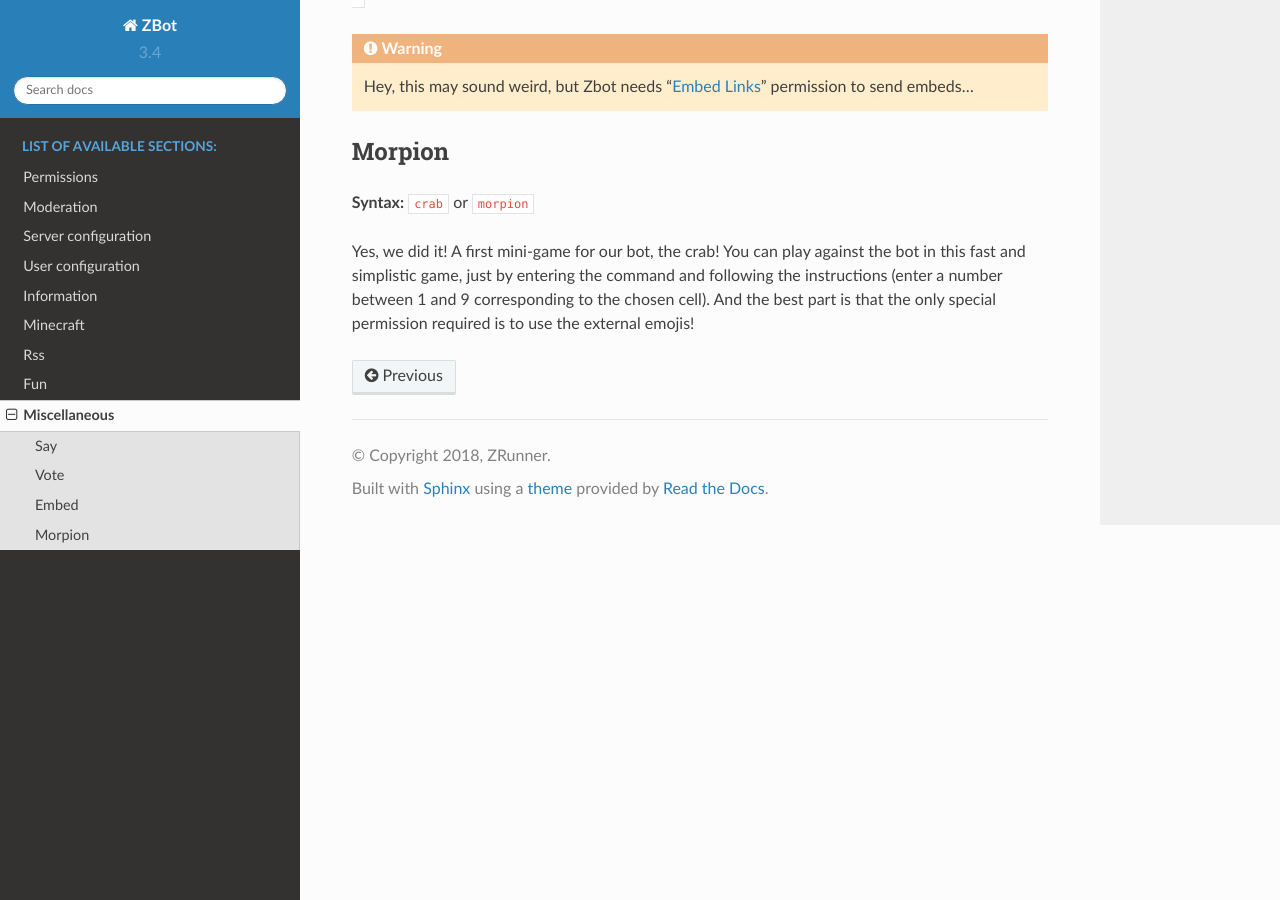
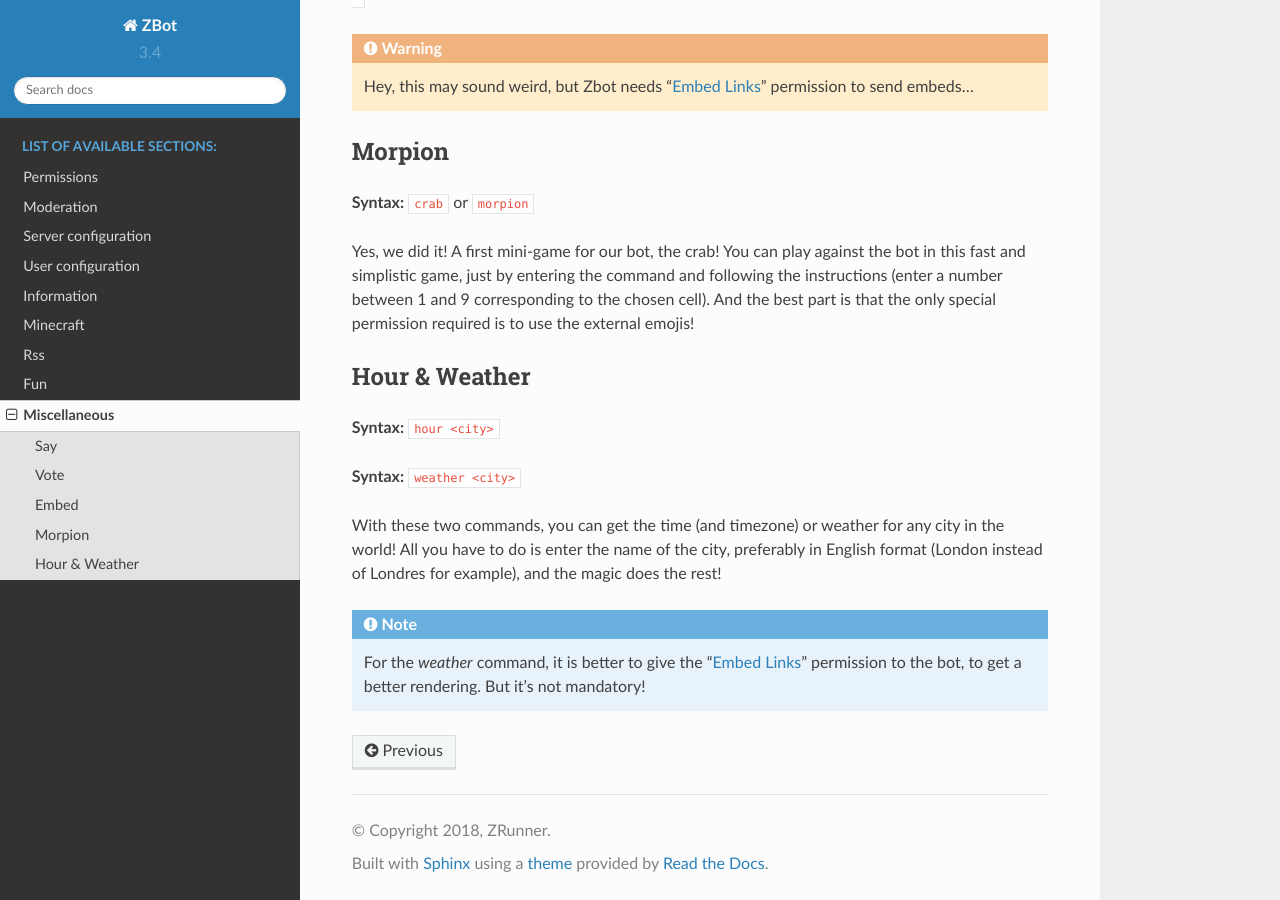
Before and after one commit to Axobot-org/Axobot, a Sphinx documentation site: the page built from docs/miscellaneous.rst, in a window 1280 px wide and 900 px high, scrolled down 1588 px. Built offline with Sphinx 7.4.7 and the Read the Docs theme 2.0.0, drawn with Linux system fonts in a browser that asks for light colours.

Commit message:
[add] `weather` & `hour` doc

```diff
--- a/docs/miscellaneous.rst
+++ b/docs/miscellaneous.rst
@@ -55,3 +55,16 @@ Morpion
 **Syntax:** :code:`crab` or :code:`morpion`
 
 Yes, we did it! A first mini-game for our bot, the crab! You can play against the bot in this fast and simplistic game, just by entering the command and following the instructions (enter a number between 1 and 9 corresponding to the chosen cell). And the best part is that the only special permission required is to use the external emojis!
+
+
+--------------
+Hour & Weather
+--------------
+
+**Syntax:** :code:`hour <city>`
+
+**Syntax:** :code:`weather <city>`
+
+With these two commands, you can get the time (and timezone) or weather for any city in the world! All you have to do is enter the name of the city, preferably in English format (London instead of Londres for example), and the magic does the rest!
+
+.. note:: For the `weather` command, it is better to give the "`Embed Links <perms.html#embed-links>`_" permission to the bot, to get a better rendering. But it's not mandatory!
```
